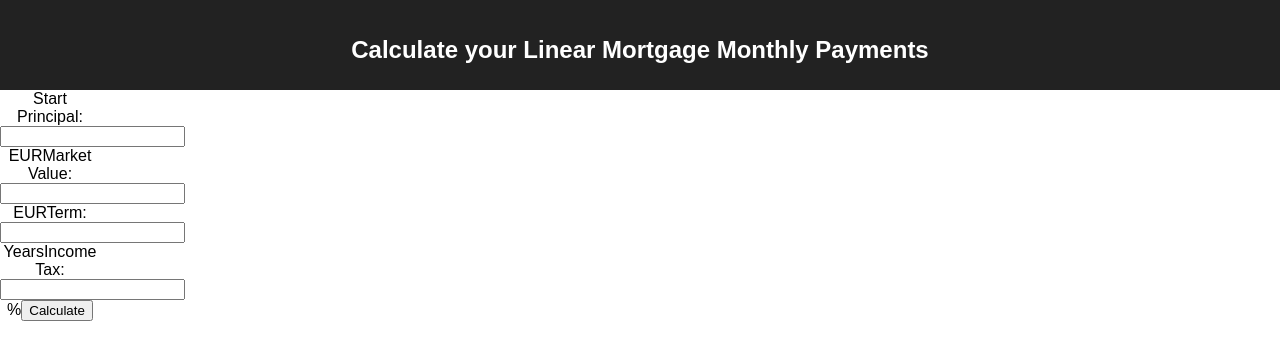
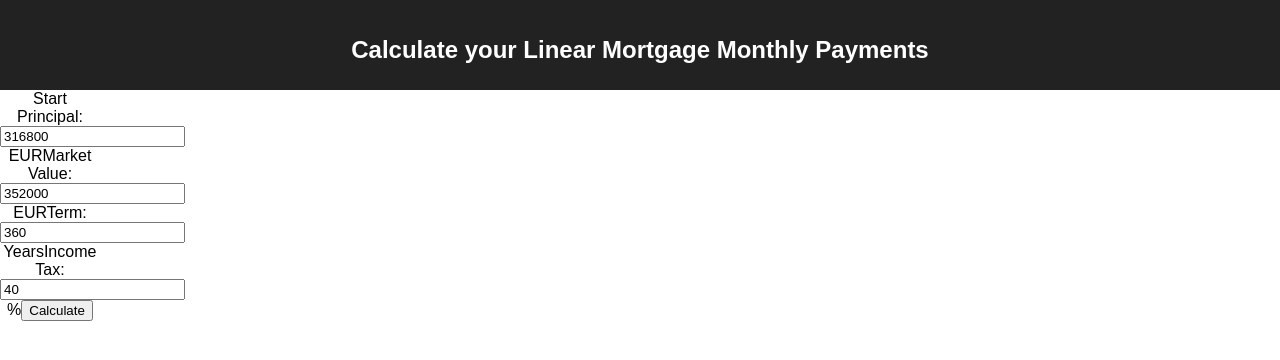
Before and after one commit to lealoureiro/mortgage-calculator-web, a React (Create React App) app: page / in a window 1280 px wide. Shown: the top 360 px of the page. Built offline with nearby package versions, Linux system fonts and the light colour scheme.

Commit message:
adding new views for showing monthly payments

```diff
--- a/src/App.js
+++ b/src/App.js
@@ -1,15 +1,25 @@
 import React, { Component } from 'react';
 import Banner from './Banner'
 import MonthlyPaymentsForm from './MonthlyPaymentsForm'
+import MonthlyPaymentsTable from './MonthlyPaymentsViews/MonthlyPaymentsTable'
 import './App.css';
 
 class App extends Component {
+
+  state = {
+    monthlyPayments: []
+  }
+
+  showMonthlyPayments = monthlyPayments => {
+    this.setState({ monthlyPayments })
+  }
 
   render() {
     return (
       <div className="App">
         <Banner/>
-        <MonthlyPaymentsForm/>
+        <MonthlyPaymentsForm onSubmit={this.showMonthlyPayments} />
+        <MonthlyPaymentsTable monthlyPayments={this.state.monthlyPayments} />
       </div>
     );
   }
--- a/src/MonthlyPaymentsForm.js
+++ b/src/MonthlyPaymentsForm.js
@@ -3,30 +3,50 @@ import axios from 'axios';
 
 import './payments.css';
 
+const headers = {
+  'Content-Type': 'application/json',
+  'Accept': 'application/json'
+}
+
 class MonthlyPaymentsForm extends Component {
-  startPrincipal = createRef();
+
+  initialPrincipal = createRef();
   marketValue = createRef();
   months = createRef();
   incomeTax = createRef();
 
   calculateMonthlyPayments = (e) => {
 
-    const startPrincipal = this.startPrincipal.current.value;
-    const marketValue = this.marketValue.current.value;
-    const months = this.months.current.value;
-    const incomeTax = this.incomeTax.current.value;
+    const initialPrincipal = parseInt(this.initialPrincipal.current.value);
+    const marketValue = parseInt(this.marketValue.current.value);
+    const months = parseInt(this.months.current.value);
+    const incomeTax = parseInt(this.incomeTax.current.value);
 
-    const result = {
-      startPrincipal,
+    const { onSubmit } = this.props;
+
+    const inputData = {
+      initialPrincipal,
       marketValue,
       months,
-      incomeTax
+      incomeTax,
+      "interestTiers": [
+        {
+          "percentage": 102,
+          "interest": 2.10
+        }
+      ]
     }
 
     axios.post(
       'http://localhost:5000/monthly-payments',
-      JSON.stringify(result)
-    )
+      inputData,
+      {headers}
+    ).then((result) => {
+      onSubmit(result.data);
+    })
+    .catch((error) => {
+      console.log(error.response.errorMessage)
+    })
 
     e.preventDefault();
   }
@@ -38,24 +58,26 @@ class MonthlyPaymentsForm extends Component {
         <form onSubmit={this.calculateMonthlyPayments}>
 
           <label>Start Principal:</label>
-          <input ref={this.startPrincipal} type="text"/>
+          <input ref={this.initialPrincipal} type="text" defaultValue="316800"/>
           <label>EUR</label>
 
           <label>Market Value:</label>
-          <input ref={this.marketValue} type="text"/>
+          <input ref={this.marketValue} type="text" defaultValue="352000"/>
           <label>EUR</label>
 
           <label>Term:</label>
-          <input ref={this.months} type="text"/>
+          <input ref={this.months} type="text" defaultValue="360"/>
           <label>Years</label>
 
           <label>Income Tax:</label>
-          <input ref={this.incomeTax} type="text"/>
+          <input ref={this.incomeTax} type="text" defaultValue="40"/>
           <label>%</label>
 
           <button>Calculate</button>
 
         </form>
+
+
       </div>
     );
   }
--- /dev/null
+++ b/src/MonthlyPaymentsViews/MonthlyPaymentsTable.js
@@ -0,0 +1,37 @@
+import React, { Component } from 'react';
+import PaymentRow from './PaymentRow';
+import PaymentsTableHeader from './PaymentsTableHeader'
+
+
+const mapColumnHeaderTitle = {
+  month: 'Month',
+  repayment: 'Repayment',
+  interestGrossAmount: 'Interest Gross',
+  interestNetAmount: 'Interest Net',
+  interestPercentage: 'Interest',
+  principal: 'Principal',
+  totalGross: 'Gross Payment',
+  totalNet: 'Net Payment'
+}
+
+class MonthlyPaymentsTable extends Component {
+  render () {
+    const { monthlyPayments: { payments } } = this.props;
+
+    return (
+      <table>
+
+        <thead>
+          <tr>{ payments && payments.length ? Object.keys(payments[0]).map((key, index) => <PaymentsTableHeader key={index} title={mapColumnHeaderTitle[key]} />) : null }</tr>
+        </thead>
+
+        <tbody>
+          { payments && payments.length ? payments.map(payment=> <PaymentRow key={payment.month} payment={payment} />) : null }
+        </tbody>
+
+      </table>
+    )
+  }
+}
+
+export default MonthlyPaymentsTable;
--- /dev/null
+++ b/src/MonthlyPaymentsViews/PaymentCell.js
@@ -0,0 +1,5 @@
+import React from 'react';
+
+const PaymentCell = ({ value, suffix}) => <td>{value} {suffix}</td>;
+
+export default PaymentCell;
--- /dev/null
+++ b/src/MonthlyPaymentsViews/PaymentRow.js
@@ -0,0 +1,21 @@
+import React from 'react';
+import PaymentCell from './PaymentCell';
+
+
+const suffixMapping = {
+  month: '',
+  repayment: '€',
+  interestGrossAmount: '€',
+  interestNetAmount:'€',
+  interestPercentage:'%',
+  principal: '€',
+  totalGross: '€',
+  totalNet: '€'
+}
+
+const PaymentRow = ({ payment }) => <tr>{Object.entries(payment).map(
+  ([ k, v ]) => <PaymentCell key={k} value={v} suffix={suffixMapping[k]} />
+)}</tr>;
+
+
+export default PaymentRow;
--- /dev/null
+++ b/src/MonthlyPaymentsViews/PaymentsTableHeader.js
@@ -0,0 +1,5 @@
+import React from 'react';
+
+const PaymentsTableHeader = ({ title }) => <th>{title}</th>;
+
+export default PaymentsTableHeader;
```
